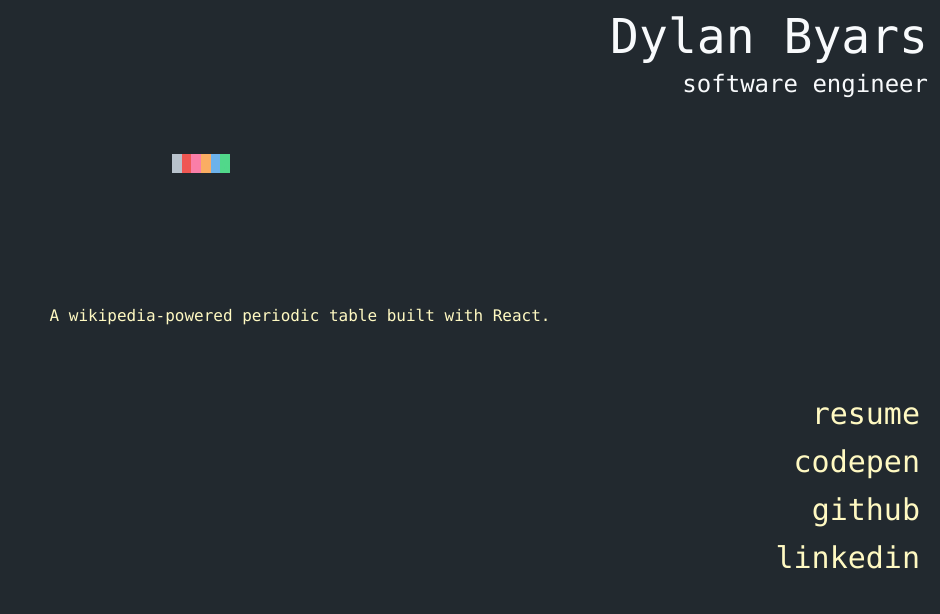
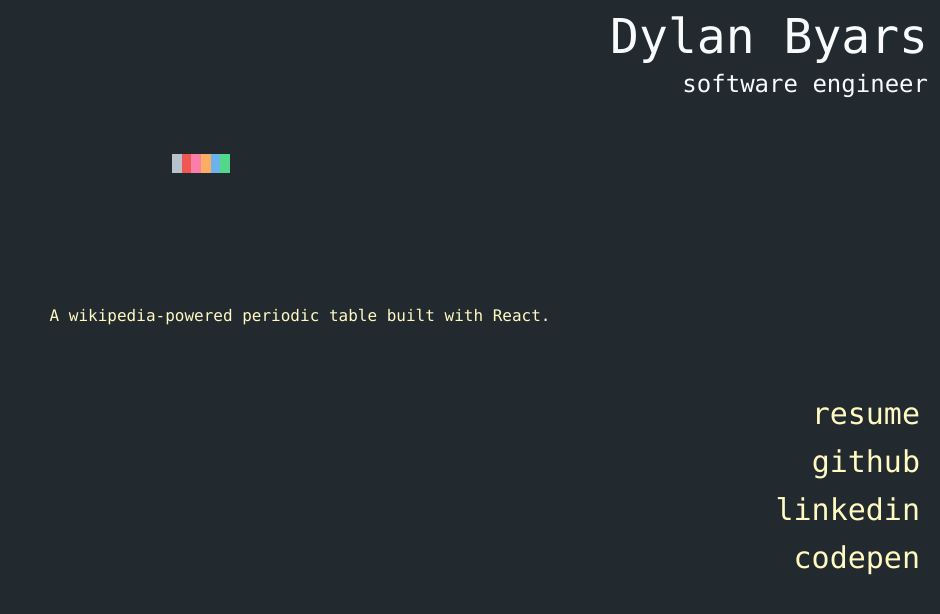
Before and after one commit to dylanbyars/website, a Next.js app: page / in a window 1280 px wide. Shown: the top 614 px of the page, without its empty margins (340-1280 px from the left). Built offline with nearby package versions, Linux system fonts and the light colour scheme; what @tailwindcss/typography would draw is missing.

Commit message:
change how the home nav works

```diff
--- a/components/Nav.tsx
+++ b/components/Nav.tsx
@@ -1,22 +1,25 @@
 import Link from "next/link"
 import React, { FunctionComponent } from "react"
 
+// TODO: How guaranteed is the order of the array returned by `Object.entries`? Does the size of the object affect the uncertainty?
+const EXTERNAL_LINKS: { [title: string]: string } = {
+  github: "https://github.com/dylanbyars/",
+  linkedin: "https://linkedin.com/in/dylanbyars/",
+  codepen: "https://codepen.io/dylanbyars/",
+}
+
 const linkClassName = "link text-4xl mt-1 md:text-3xl"
 
-const NavLink: FunctionComponent<{ href: string }> = ({ href, children }) => (
-  <a className={linkClassName} href={href}>
-    {children}
-  </a>
-)
-
-const Nav = () => (
+const Nav: FunctionComponent = () => (
   <nav className="flex flex-col items-end justify-end">
     <Link href="/resume">
-      <a className={linkClassName}>resume</a>
+      <a className={linkClassName} title="***TODO***">resume</a>
     </Link>
-    <NavLink href="https://codepen.io/dylanbyars/">codepen</NavLink>
-    <NavLink href="https://github.com/dylanbyars/">github</NavLink>
-    <NavLink href="https://linkedin.com/in/dylanbyars/">linkedin</NavLink>
+    {Object.entries(EXTERNAL_LINKS).map(([title, href]) => (
+      <a title={title} href={href} className={linkClassName} key={title}>
+        {title}
+      </a>
+    ))}
   </nav>
 )
 
```
